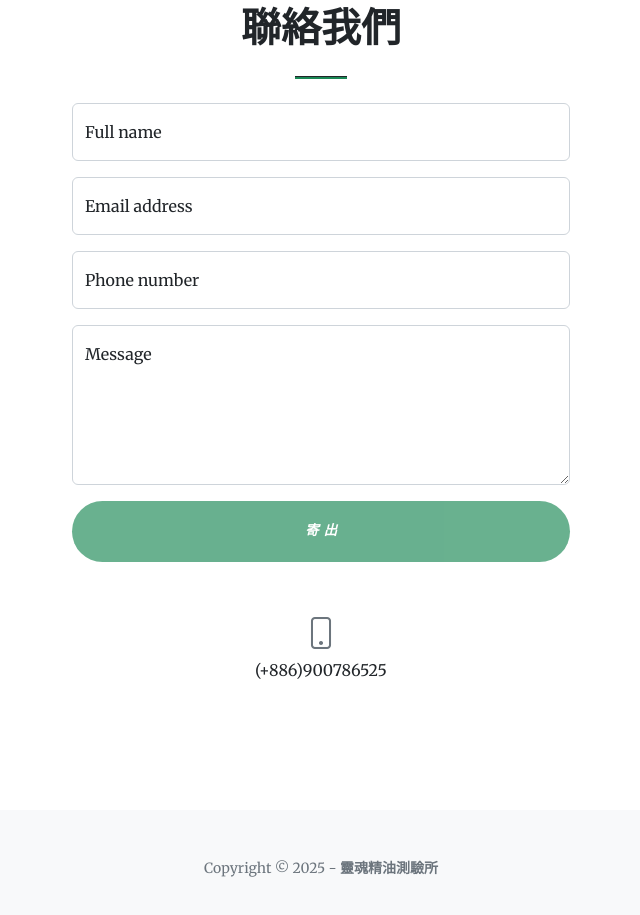
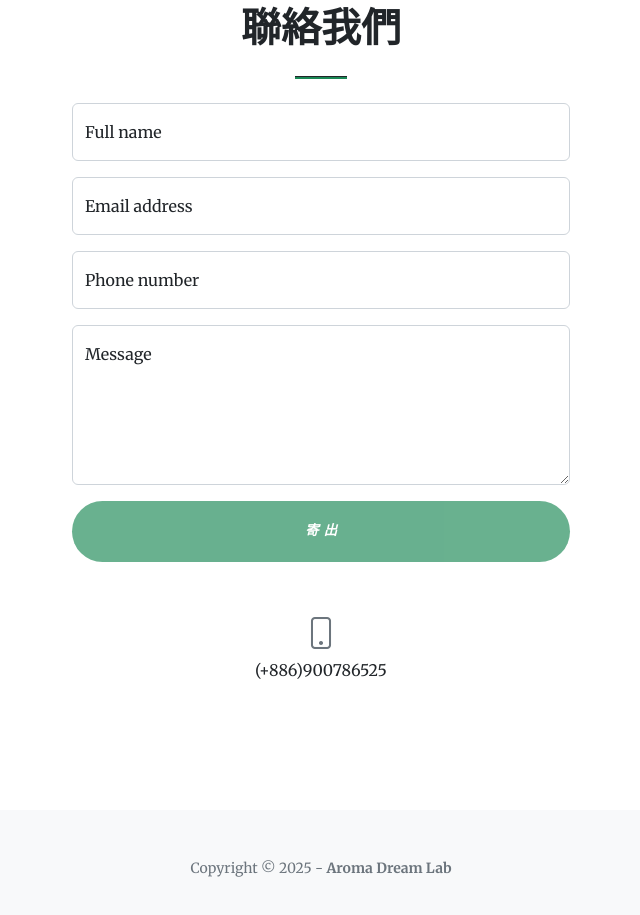
Before and after one commit to ocean-c0415/socialdesign-web, a plain HTML site: page index.html in a window 1280 px wide. Shown: the part 3425-4340 px from the top of the page, without its empty margins (319-959 px from the left). Drawn offline with nearby package versions, Linux system fonts and the light colour scheme; some packages are replaced by stand-ins of ours; a script that the page names is missing.

Commit message:
Update index.html

```diff
--- a/index.html
+++ b/index.html
@@ -279,7 +279,7 @@
         <!-- Footer-->
         <footer class="bg-light py-5">
             <div class="container px-4 px-lg-5">
-                <div class="small text-center text-muted">Copyright &copy; 2025 -&nbsp;<b spellcheck="false" data-medium-editor-element="true" role="textbox" aria-multiline="true" data-medium-editor-editor-index="8" medium-editor-index="b5fcb014-bc73-0845-a44c-9575075865b3" data-placeholder="Type your text" data-medium-focused="true">靈魂精油測驗所</b>
+                <div class="small text-center text-muted">Copyright &copy; 2025 -&nbsp;<b spellcheck="false" data-medium-editor-element="true" role="textbox" aria-multiline="true" data-medium-editor-editor-index="8" medium-editor-index="b5fcb014-bc73-0845-a44c-9575075865b3" data-placeholder="Type your text" data-medium-focused="true">Aroma Dream Lab</b>
                 </div>
             </div>
         </footer>
```
